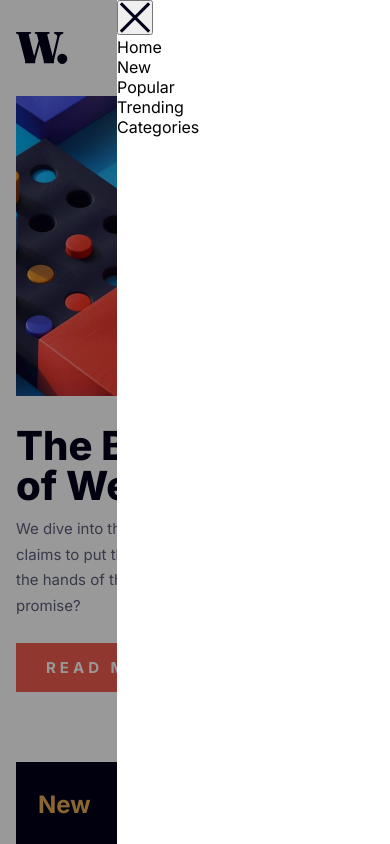
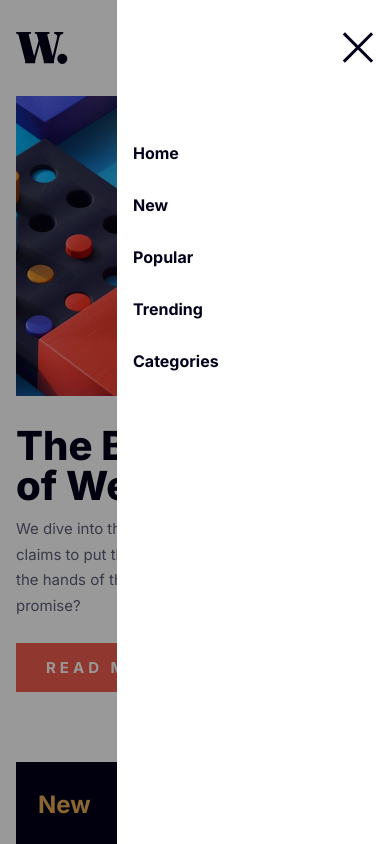
Before and after one commit to matteo-minerva/news-homepage, a website built with Vite: page index.html in a window 390 px wide. Both pictures are taken after a click on the button "Open menu". Shown: the top 844 px of the page. Built offline with nearby package versions, Linux system fonts and the light colour scheme.

Commit message:
chore: mobile navbar styling

```diff
--- a/index.html
+++ b/index.html
@@ -13,16 +13,16 @@
 
     <header class="header">
       <img src="/images/logo.svg" alt="W. Logo" class="logo" />
-      <button aria-label="Open menu" class="hamburgerClosed">
+      <button aria-label="Open menu" class="hamburger hamburgerClosed">
         <img src="/images/icon-menu.svg" alt="Open menu" />
       </button>
 
-      <nav class="navbar">
-        <button aria-label="Close menu" class="hamburgerOpened">
+      <nav class="navbar container">
+        <button aria-label="Close menu" class="hamburger hamburgerOpened">
           <img src="/images/icon-menu-close.svg" alt="Close menu" />
         </button>
 
-        <ul>
+        <ul class="navbarItemsContainer">
           <li class="navbarItem">Home</li>
           <li class="navbarItem">New</li>
           <li class="navbarItem">Popular</li>
--- a/src/styles/_header.scss
+++ b/src/styles/_header.scss
@@ -1,3 +1,5 @@
+@import "variables";
+
 .header {
   display: flex;
   justify-content: space-between;
@@ -8,10 +10,15 @@
   height: 3.2rem;
 }
 
-.hamburgerClosed {
+.hamburger {
+  display: block;
   background: transparent;
   outline: 0;
   border: 0;
+}
+
+.hamburgerOpened {
+  margin-left: auto;
 }
 
 .navbar {
@@ -22,10 +29,7 @@
   right: -100%;
   transition: all 300ms ease-in-out;
   opacity: 0;
-
-  ul {
-    list-style-type: none;
-  }
+  padding-top: 3.2rem;
 }
 
 .navbarActive {
@@ -36,3 +40,17 @@
   height: 100%;
   background: white;
 }
+
+.navbarItemsContainer {
+  display: flex;
+  flex-direction: column;
+  gap: 3.2rem;
+  list-style-type: none;
+  margin-top: 33%;
+}
+
+.navbarItem {
+  font-size: 1.6rem;
+  color: $very-dark-blue;
+  font-weight: $fw-bold;
+}
```
